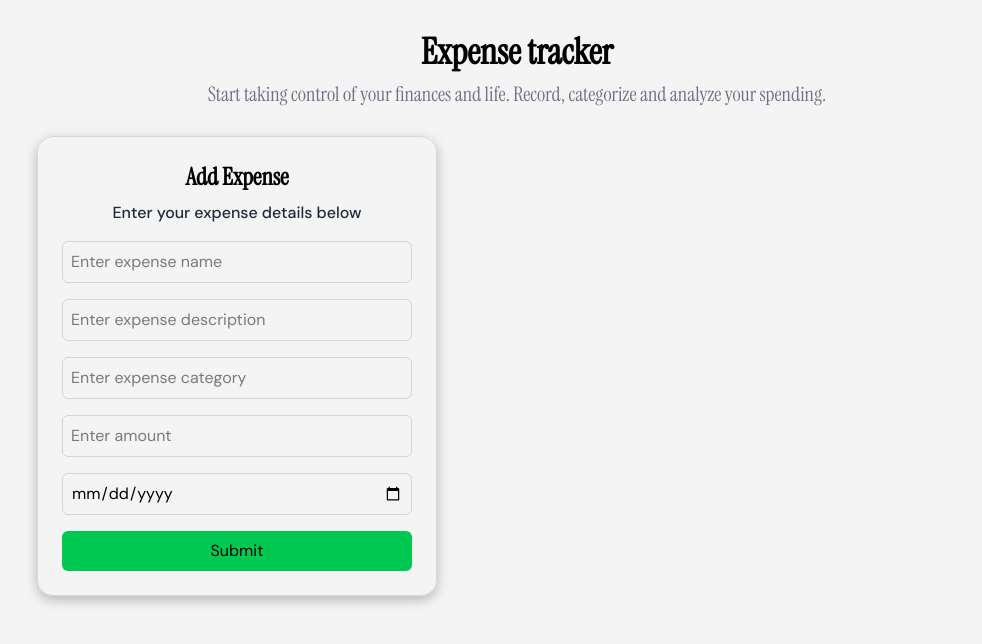
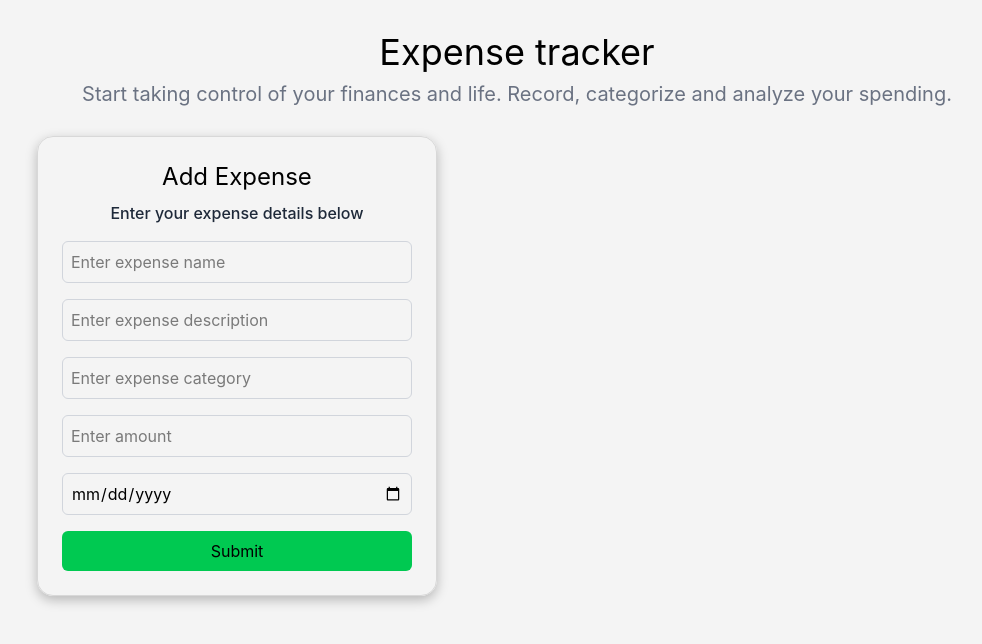
Before and after one commit to Dalzwrld/react-expense-tracker, a React (Vite) app: page / in a window 1280 px wide. Shown: the top 644 px of the page, without its empty margins (123-1105 px from the left). Built offline with nearby package versions, Linux system fonts and the light colour scheme.

Commit message:
feat: add jsx && css && html files

```diff
--- a/index.html
+++ b/index.html
@@ -8,8 +8,7 @@
 
     <link rel="preconnect" href="https://fonts.googleapis.com">
     <link rel="preconnect" href="https://fonts.gstatic.com" crossorigin>
-    <link href="https://fonts.googleapis.com/css2?family=DM+Sans:ital,opsz,wght@0,9..40,100..1000;1,9..40,100..1000&family=Instrument+Serif:ital@0;1&display=swap" rel="stylesheet">
-  </head>
+    <link href="https://fonts.googleapis.com/css2?family=Barlow:ital,wght@0,100;0,200;0,300;0,400;0,500;0,600;0,700;0,800;0,900;1,100;1,200;1,300;1,400;1,500;1,600;1,700;1,800;1,900&family=Old+Standard+TT:ital,wght@0,400;0,700;1,400&family=Open+Sans:ital,wght@0,300..800;1,300..800&display=swap" rel="stylesheet">
   <body>
     <div id="root"></div>
     <script type="module" src="/src/main.jsx"></script>
--- a/src/App.jsx
+++ b/src/App.jsx
@@ -1,16 +1,16 @@
 import React, { useState } from 'react'
-// import Filter from './components/filter'
+import Filter from './components/filter'
 import Form from './components/form'
-// import Table from './components/table'
+import Table from './components/table'
 
 function App() {
   const [expense, setExpense] = useState([]);
 
   return (
-    <div className="w-full h-screen font-(--font-sans) flex flex-col px-40 py-5 gap-4 bg-[#f4f4f4]">
-      <div className="w-full h-25 flex flex-col items-center justify-center font-serif gap-2">
-        <h1 className="text-4xl font-bold">Expense tracker</h1>
-        <h5 className="text-xl text-gray-500">Start taking control of your finances and life. Record, categorize and analyze your spending.</h5>
+    <div className="w-full h-screen flex flex-col px-40 py-5 gap-4 bg-[#f4f4f4]">
+      <div className="w-full h-25 flex flex-col items-center justify-center gap-2">
+        <h1 className="text-4xl font-(--font-title)">Expense tracker</h1>
+        <h5 className="text-xl text-gray-500 font-(--font-body)">Start taking control of your finances and life. Record, categorize and analyze your spending.</h5>
       </div>
 
       <div className="flex w-auto h-auto gap-2">
--- a/src/components/form.jsx
+++ b/src/components/form.jsx
@@ -18,11 +18,11 @@ export default function Form( expenses ) {
   return (
     <form className="border border-[#d8d8d8] rounded-2xl w-100 p-6 flex flex-col gap-4 shadow-[0_4px_12px_rgba(0,0,0,0.25)]">
         <div className="flex flex-col items-center justify-center gap-2">
-            <h3 className="font-bold text-2xl font-serif">
+            <h3 className="text-2xl font-(--font-headings)">
                 Add Expense
             </h3>
 
-            <h5 className="text-gray-800 font-medium">
+            <h5 className="text-gray-800 font-medium font-(font-sans)">
                 Enter your expense details below
             </h5>
         </div>
--- a/src/components/table.jsx
+++ b/src/components/table.jsx
@@ -17,7 +17,6 @@ export default function table() {
 
                 <tbody className="">
                     <tr className="">
-                        <td className="">{expense.id}</td>
                         <td className="">{expense.name}</td>
                         <td className="">{expense.description}</td>
                         <td className="">{expense.category}</td>
--- a/src/index.css
+++ b/src/index.css
@@ -1,6 +1,7 @@
 @import "tailwindcss";
 
 @theme {
-    --font-sans: "DM Sans", sans-serif;
-    --font-serif: "Instrument Serif", serif;
+    --font-body: "Open Sans", sans-serif;
+    --font-headings: "Barlow", sans-serif;
+    --font-title: "Old Standard TT", serif;
 }
```
